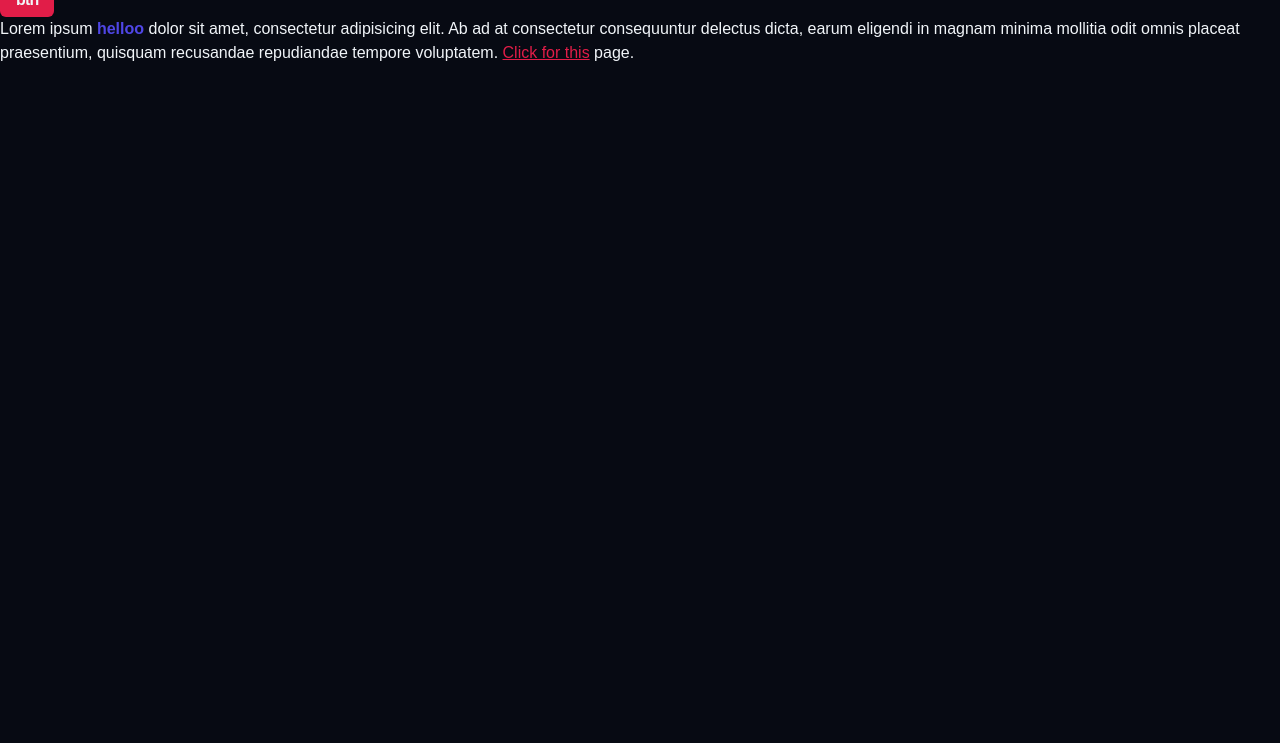
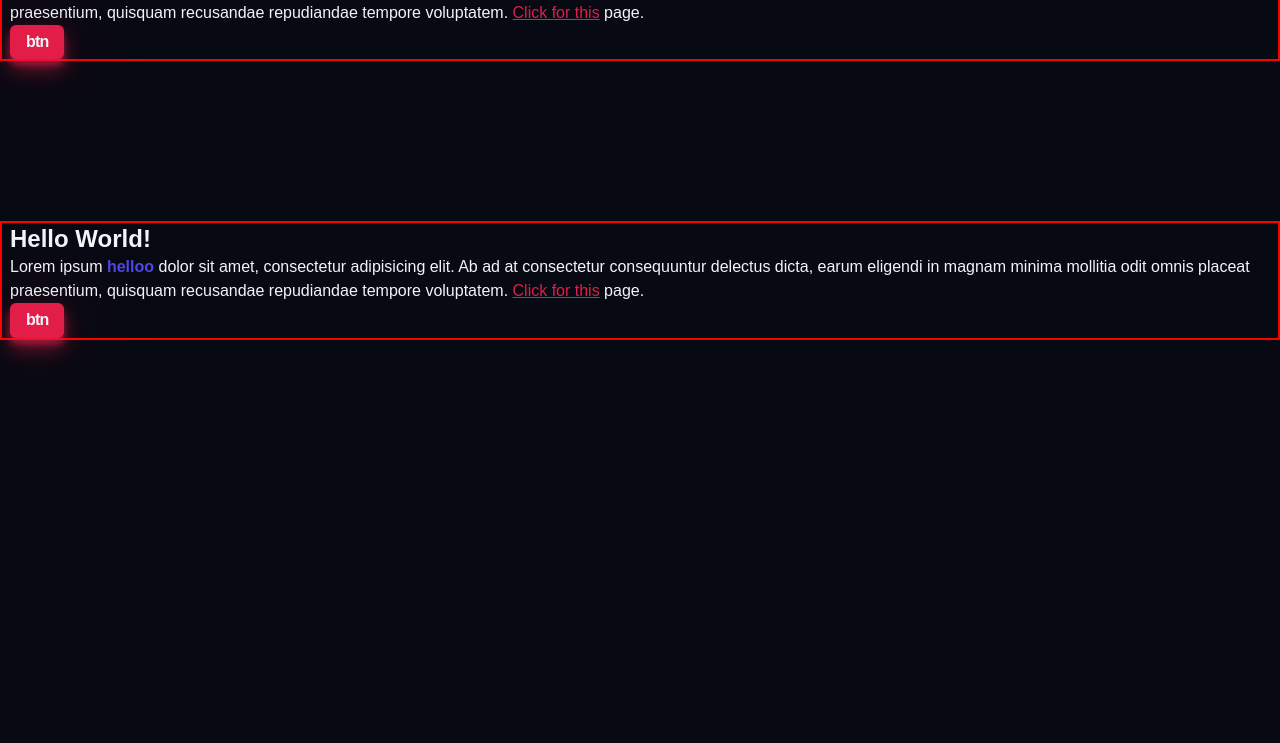
Before and after one commit to Sashmitha-Ravindu/portfolio, a website built with Vite: page index.html in a window 1280 px wide. Shown: the part 57-800 px from the top of the page. Built offline with nearby package versions, Linux system fonts and the light colour scheme; a web font is replaced by a local one.

Commit message:
Add media queries

```diff
--- a/index.html
+++ b/index.html
@@ -8,11 +8,20 @@
     <link href="https://api.fontshare.com/v2/css?f[]=general-sans@500,600,400,700&display=swap" rel="stylesheet">
 </head>
 <body>
+<article class="container">
+    <h1>Hello World!</h1>
+    <p>Lorem ipsum <strong>helloo</strong> dolor sit amet, consectetur adipisicing elit. Ab ad at consectetur consequuntur delectus dicta, earum
+        eligendi in magnam minima mollitia odit omnis placeat praesentium, quisquam recusandae repudiandae tempore
+        voluptatem. <a href="#">Click for this</a> page.</p>
+    <button class="btn">btn</button>
+</article>
+<article class="container section">
 <h1>Hello World!</h1>
-<button class="btn">btn</button>
 <p>Lorem ipsum <strong>helloo</strong> dolor sit amet, consectetur adipisicing elit. Ab ad at consectetur consequuntur delectus dicta, earum
     eligendi in magnam minima mollitia odit omnis placeat praesentium, quisquam recusandae repudiandae tempore
     voluptatem. <a href="#">Click for this</a> page.</p>
+<button class="btn">btn</button>
+</article>
 <script src="/src/main.js" type="module"></script>
 </body>
 </html>
--- a/styles/style.css
+++ b/styles/style.css
@@ -1,4 +1,4 @@
-:root{
+:root {
     --clr-dark: #070a13;
     --clr-light: #f1f5f9;
     --clr-slate400: #94a3b8;
@@ -9,19 +9,37 @@
 
     /*  rose:	rgb(225, 29, 72)*/
     /*    indigo:rgb(79, 70, 229)*/
+
+    /*sizes*/
+    --size-xxs: 0.5rem;
+    --size-xs: 0.75rem;
+    --size-sm: 0.875rem;
+    --size-base: 1rem;
+    --size-lg: 1.125rem;
+    --size-xl: 1.25rem;
+    --size-2xl: 1.5rem;
+    --size-3xl: 1.875rem;
+    --size-4xl: 2.25rem;
+    --size-5xl: 3rem;
+    --size-6xl: 3.75rem;
+    --size-7xl: 4.5rem;
+    --size-8xl: 6rem;
+    --size-9xl: 8rem;
+    --size-10xl: 10rem;
+
 }
 
-*{
+* {
     box-sizing: border-box;
     margin: 0;
     line-height: calc(1em + 0.5rem);
 }
 
-html{
+html {
     scroll-behavior: smooth;
 }
 
-body{
+body {
     font-family: 'General Sans', sans-serif;
     background-color: var(--clr-dark);
     color: var(--clr-light);
@@ -31,13 +49,13 @@ img,
 picture,
 video,
 canvas,
-svg{
+svg {
     display: block;
     max-width: 100%;
     user-select: none;
 }
 
-button{
+button {
     display: inline-block;
     padding: 0;
     border: none;
@@ -46,10 +64,10 @@ button{
     color: inherit;
 }
 
-a{
+a {
     color: var(--clr-rose);
 }
 
-strong{
+strong {
     color: var(--clr-indigo);
 }
--- a/styles/utils.css
+++ b/styles/utils.css
@@ -1,4 +1,36 @@
-.btn{
+
+/* xs */
+/*@media(min-width: 475px){
+
+}*/
+
+/* sm */
+/*@media(min-width: 640px){
+
+}*/
+
+/* md */
+/*@media(min-width: 768px){
+
+}*/
+
+/* lg */
+/*@media(min-width: 1024px){
+
+}*/
+
+/* xl */
+/*@media(min-width: 1280px){
+
+}*/
+
+/* 2xl */
+/*@media(min-width: 1536px){
+
+}*/
+
+
+.btn {
     display: inline-block;
     font-weight: 600;
     text-decoration: none;
@@ -7,4 +39,70 @@
     color: var(--clr-light);
     padding: 0.5em 1em;
     border-radius: 6px;
+    box-shadow: 0 10px 20px rgba(225, 29, 72, 0.5), 0 6px 6px rgba(225, 29, 72, 0.5), 0 0 100px -10px var(--clr-rose);
+    transition: transform 0.3s, box-shadow 0.3s;
 }
+
+.btn:hover {
+    transform: translateY(-3px);
+    box-shadow: 0 14px 28px rgba(225, 29, 72, 0.25), 0 10px 10px rgba(225, 29, 72, 0.22), 0 0 120px -10px var(--clr-rose);
+}
+
+.container{
+    width: 100%;
+    margin-left: auto;
+    margin-right: auto;
+    padding-left: 0.5rem;
+    padding-right: 0.5rem;
+    border: 2px solid red;
+}
+
+.section{
+    margin-top: 5rem;
+}
+
+/* xs */
+@media(min-width: 475px){
+    .container{
+        max-width: 475px;
+    }
+}
+
+/* sm */
+@media(min-width: 640px){
+    .container{
+        max-width: 640px;
+    }
+}
+
+/* md */
+@media(min-width: 768px){
+    .container{
+        max-width: 768px;
+    }
+}
+
+/* lg */
+@media(min-width: 1024px){
+    .container{
+        max-width: 1024px;
+    }
+
+    .section{
+        margin-top: 10rem;
+    }
+}
+
+/* xl */
+@media(min-width: 1280px){
+    .container{
+        max-width: 1280px;
+    }
+}
+
+/* 2xl */
+@media(min-width: 1536px){
+    .container{
+        max-width: 1536px;
+    }
+}
```
